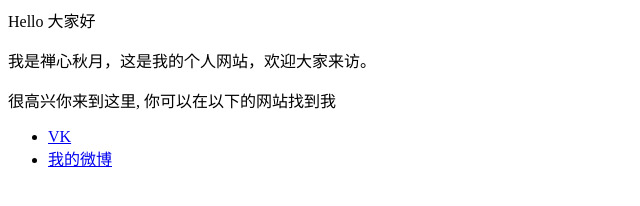
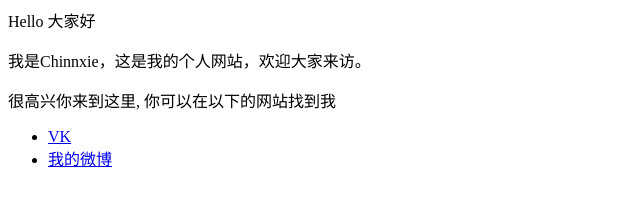
Before and after one commit to Chinnxie/chinnxie.github.io, a plain HTML site: page index.html in a window 1280 px wide. Shown: the full height of the page, 0-640 px from the left. Drawn offline with Linux system fonts and the light colour scheme.

Commit message:
Update index.html

```diff
--- a/index.html
+++ b/index.html
@@ -1,5 +1,5 @@
 <p>Hello 大家好</p>
-<p>我是禅心秋月，这是我的个人网站，欢迎大家来访。 </p>
+<p>我是Chinnxie，这是我的个人网站，欢迎大家来访。 </p>
 <p>很高兴你来到这里, 你可以在以下的网站找到我</p>
 
 <ul>
```
